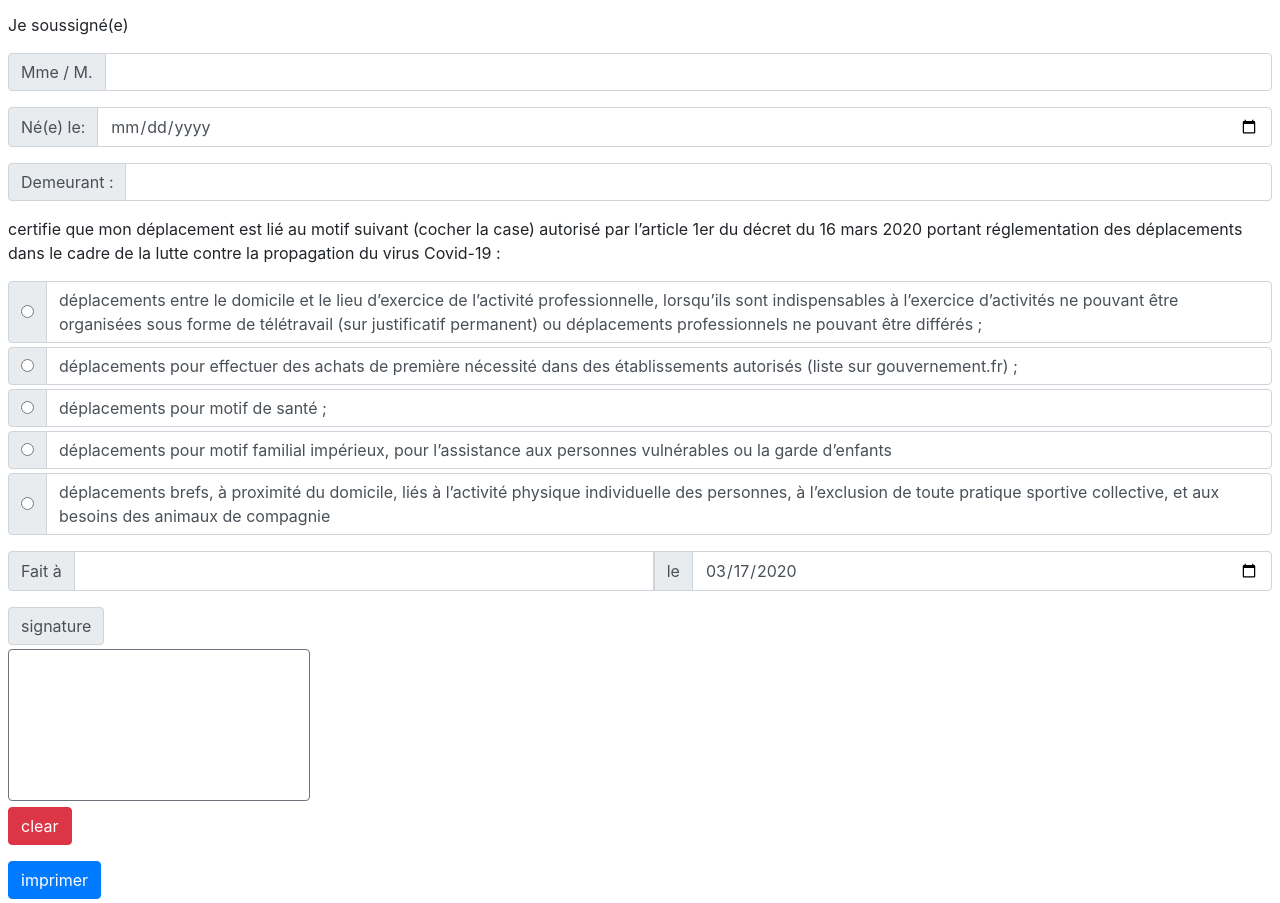
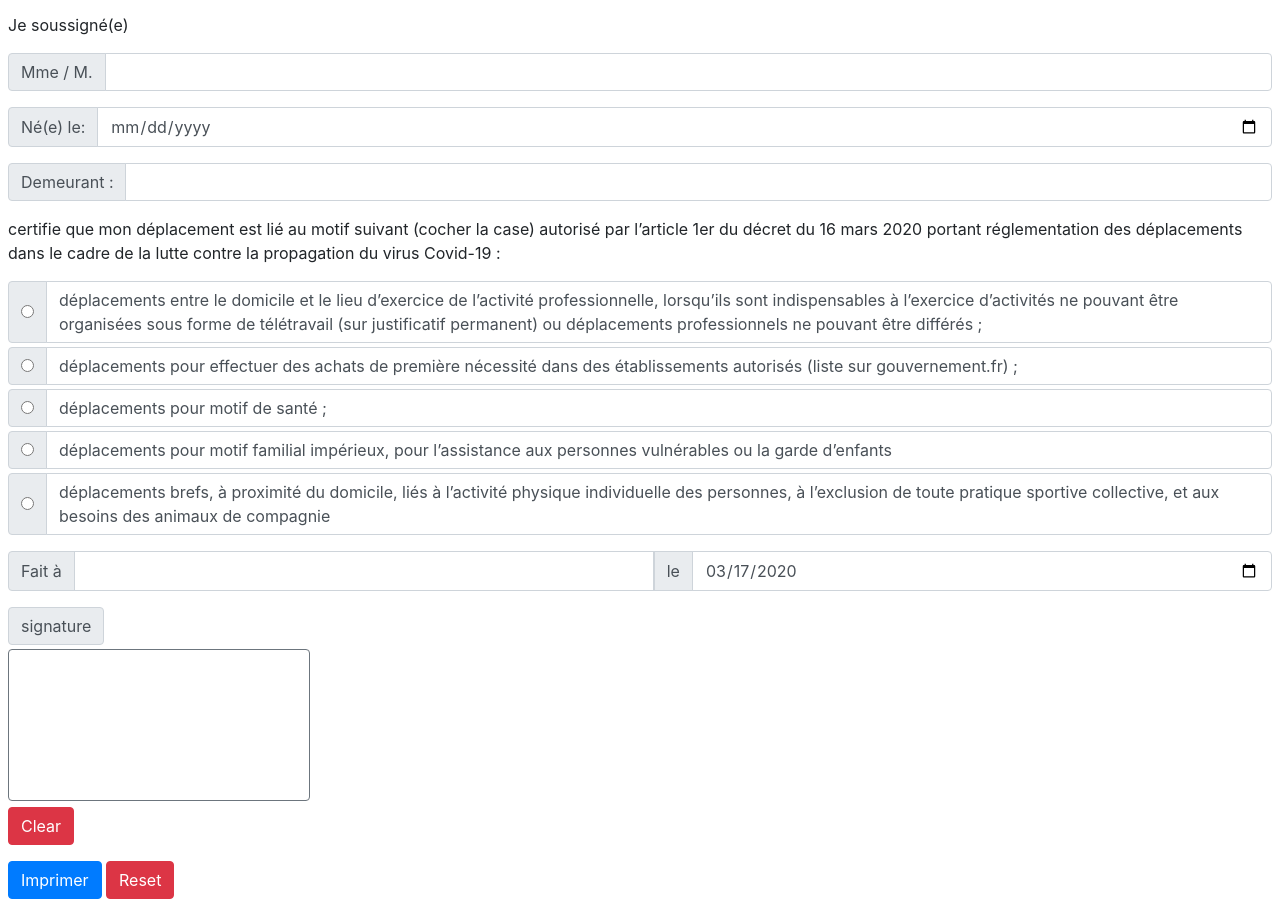
Before and after one commit to FirelightFlagboy/coronavirus-attestation-fr, a website: page index.html in a window 1280 px wide. Shown: the part 68-971 px from the top of the page. Drawn offline with nearby package versions, Linux system fonts and the light colour scheme.

Commit message:
add reset button

```diff
--- a/index.html
+++ b/index.html
@@ -125,10 +125,13 @@
 					<canvas id="signature" class="border border-secondary rounded">
 					</canvas>
 				</div>
-				<button type="button" class="btn btn-danger mb-3" id="clear-signature">clear</button>
+				<button type="button" class="btn btn-danger mb-3" id="clear-signature">Clear</button>
 			</div>
 		</footer>
-		<button type="submit" class="btn btn-primary">imprimer</button>
+		<div>
+			<button type="submit" class="btn btn-primary">Imprimer</button>
+			<button type="reset" class="btn btn-danger">Reset</button>
+		</div>
 	</form>
 	<script src="canvas.js"></script>
 	<script src="main.js"></script>
```
